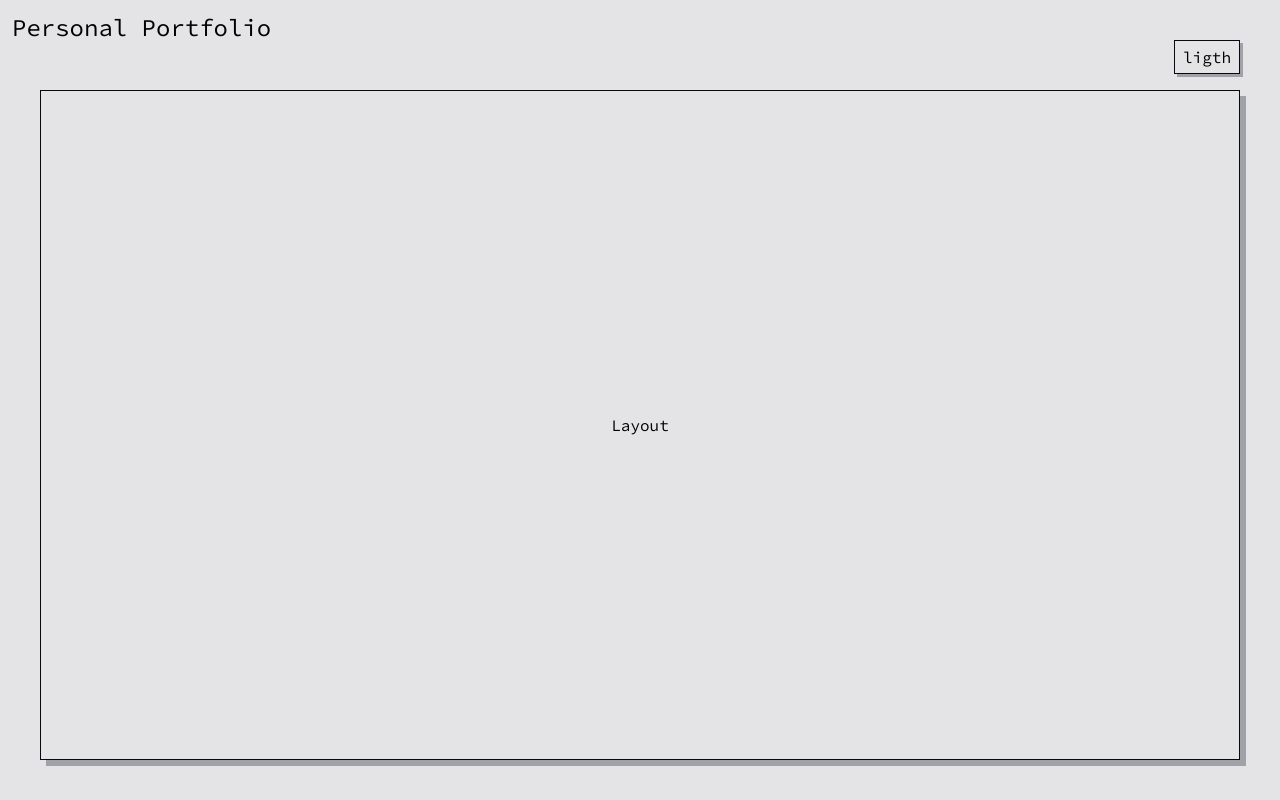
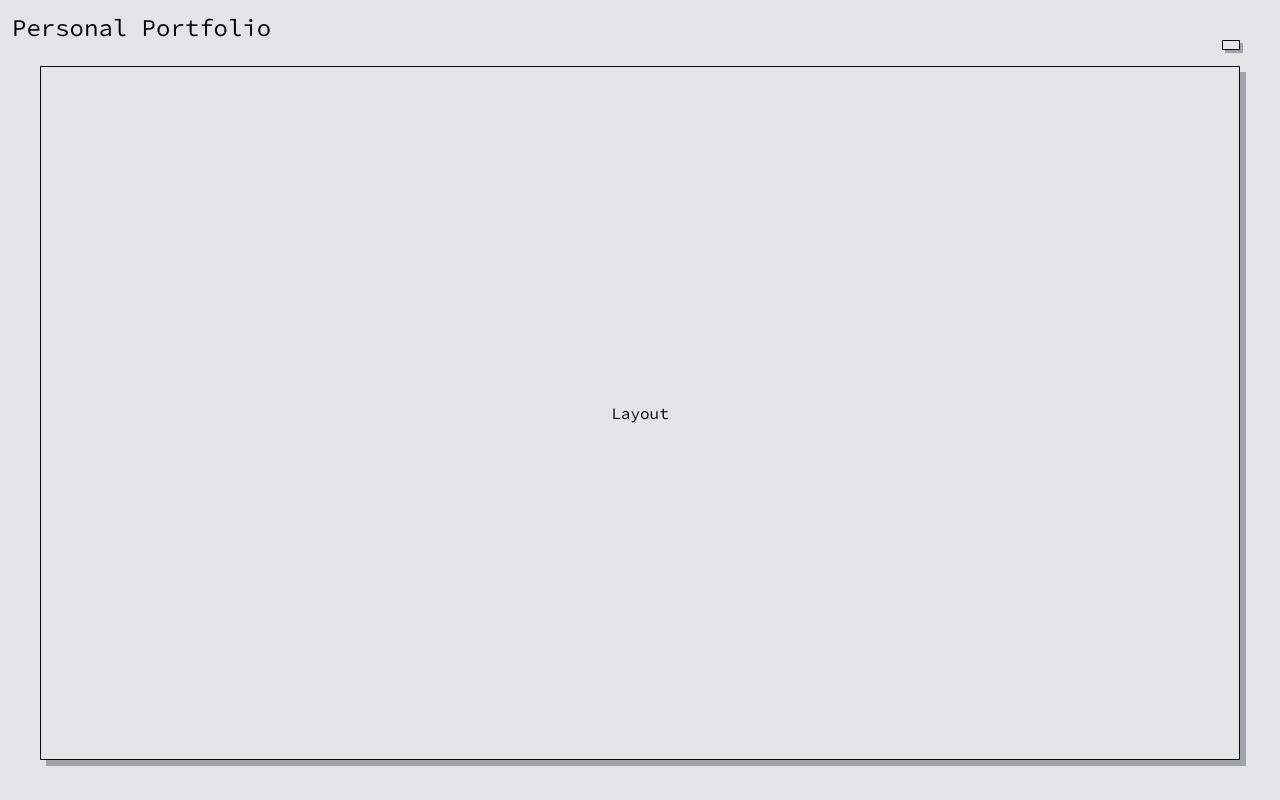
Before and after one commit to DxVxDOD/Portfolio_Website, a React (Vite) app: page / in a window 1280 px wide. Built offline with nearby package versions, Linux system fonts and the light colour scheme.

Commit message:
Manual theme switch, local storage theme save and system detection

```diff
--- a/src/components/ThemeButton.tsx
+++ b/src/components/ThemeButton.tsx
@@ -1,11 +1,39 @@
-import React, { useState } from 'react'
+import React, { useEffect } from 'react'
 
 const ThemeButton = () => {
-    const [theme, setTheme] = useState('');
+  const userTheme = localStorage.getItem('theme');
+
+  const themeSwitch = () => {
+
+    if (document.documentElement.classList.contains('dark')) {
+      document.documentElement.classList.remove('dark');
+      document.documentElement.classList.add('ligth');
+      localStorage.setItem('theme', 'ligth');
+      return;
+    }
+
+    document.documentElement.classList.add('dark');
+    document.documentElement.classList.remove('ligth');
+    localStorage.setItem('theme', 'dark');
+  };
+
+  useEffect(() => {
+    const systemTheme = window.matchMedia('(prefers-color-scheme: dark)').matches;
+
+    if (userTheme === 'dark' || (!userTheme && systemTheme)) {
+      document.documentElement.classList.add('dark');
+      return;
+    }
+    document.documentElement.classList.add('ligth');
+
+  }, [userTheme])
+
   return (
     <div className='flex justify-end' >
-    <button className='py-1 px-2 border-zinc-950 shadow-cardBoxShadow w-min border-[1.25px] lg:border-[1.35px] dark:border-zinc-200 shine' >
-        {theme === 'dark' ? 'dark' : 'ligth'}
+    <button
+    onClick={themeSwitch}
+    className='py-1 px-2 border-zinc-950 shadow-cardBoxShadow w-min border-[1.25px] lg:border-[1.35px] dark:border-zinc-200 shine' >
+        {userTheme}
     </button>
     </div>
   )
```
